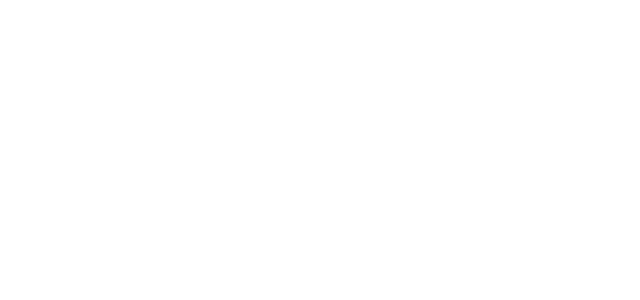
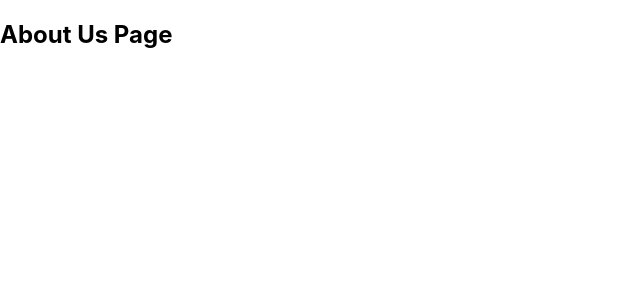
Before and after one commit to anuradhya/Day08, a React (Create React App) app in the folder myapp/: page /aboutus in a window 1280 px wide. Shown: the top 300 px of the page, without its empty margins (0-640 px from the left). Built offline with nearby package versions, Linux system fonts and the light colour scheme.

Commit message:
Modified AboutUs.js

```diff
--- a/myapp/src/components/AboutUs.js
+++ b/myapp/src/components/AboutUs.js
@@ -2,6 +2,7 @@
 
     return(
         <>
+        <h2>About Us Page</h2>
         </>
     )
 }
```
